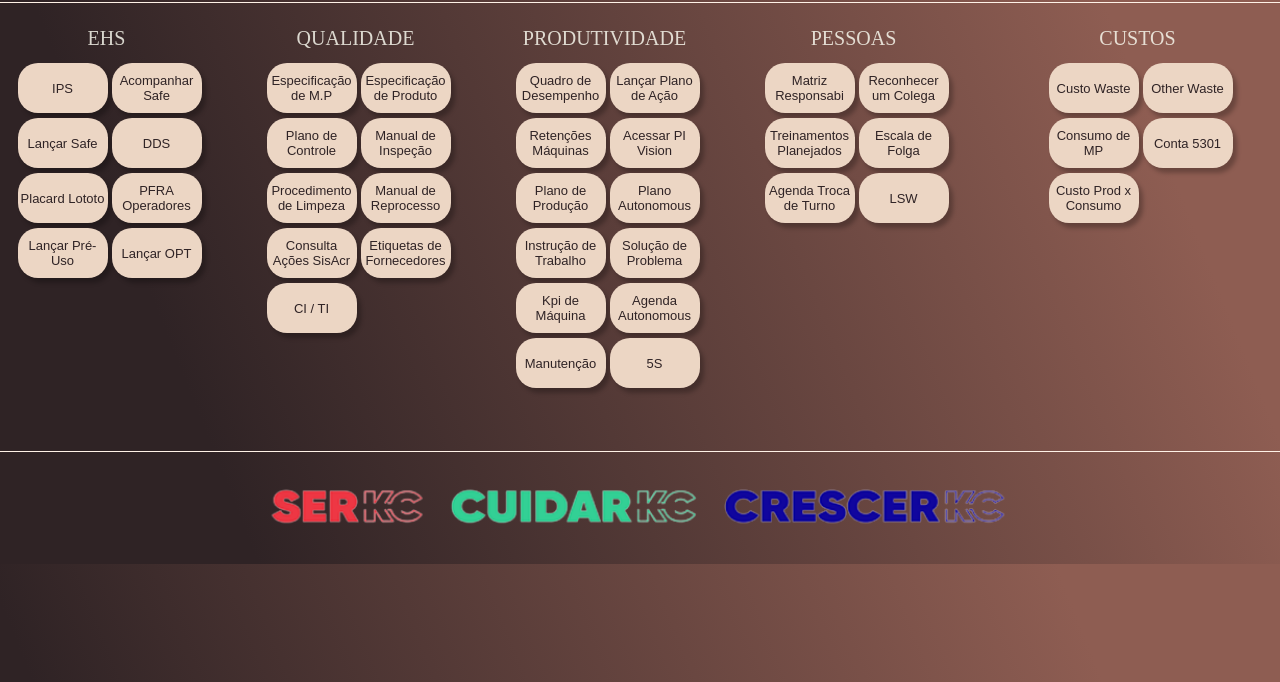
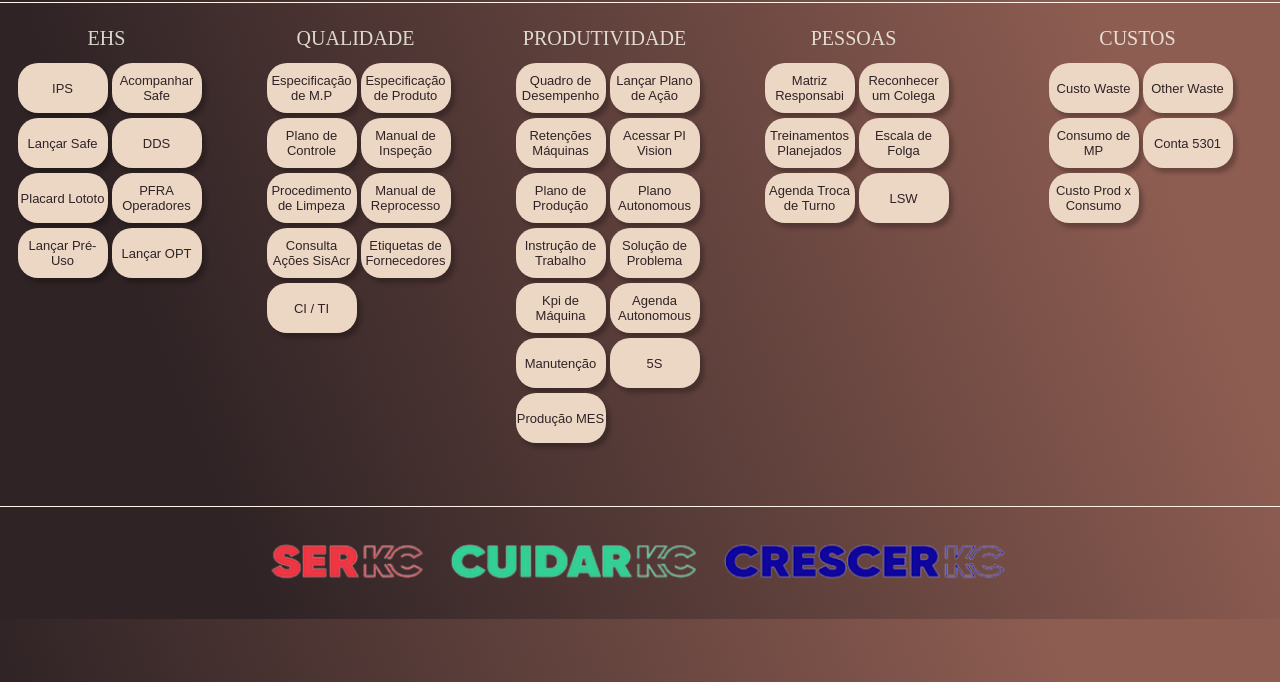
Before and after one commit to l24427/MelhoriaContinua_PH-01, a plain HTML site: page index.html in a window 1280 px wide. Shown: the part 118-800 px from the top of the page. Drawn offline with Linux system fonts and the light colour scheme.

Commit message:
Update index.html

```diff
--- a/index.html
+++ b/index.html
@@ -141,6 +141,9 @@
                         <a href="https://brsza022/PIVision/#/Displays/1385/5S" target="_blank"> <button
                                 class="Conteudo-principal-escrito-botao" style="text-decoration:none" target="_blank">5S
                                         </button></a>
+                <a href="https://app.powerbi.com/groups/cfca818e-1113-48e2-bbd6-c682dd473fb8/reports/6776a6e0-09f8-4f71-957c-f9b790782b31/ReportSection2e12a212b484179ca0da?experience=power-bi" target="_blank"> <button
+                                class="Conteudo-principal-escrito-botao" style="text-decoration:none" target="_blank">Produção MES
+                                        </button></a>
 
 
             </div>
```
